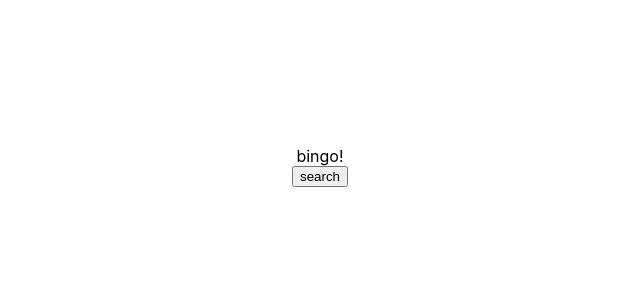
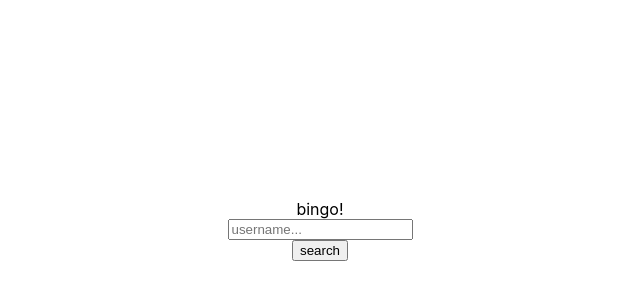
Before and after one commit to Brighttttttt/Get-Github-User-Info, a Next.js app: page / in a window 1280 px wide. Shown: the part 234-534 px from the top of the page, without its empty margins (320-960 px from the left). Built offline with nearby package versions, Linux system fonts and the light colour scheme.

Commit message:
use query params

```diff
--- /dev/null
+++ b/Components/SearchUsername.js
@@ -0,0 +1,28 @@
+import Head from "next/head";
+import Link from "next/link";
+import {useState} from "react";
+import classes from '../styles/Home.module.css';
+
+export default function SearchUsername() {
+    const [username, serUsername]=useState();
+
+    return (
+        <div className={classes.container}>
+            <Head>
+                <title>User Details</title>
+            </Head>
+
+            <main className={classes.main}>
+                bingo!
+                <input
+                    type="search"
+                    placeholder="username..."
+                    onChange={(e) => serUsername(e.target.value)}
+                />
+                <button>
+                    <Link href={`/profile/${username}`}>search</Link>
+                </button>
+            </main>
+        </div>
+    )
+}
--- a/pages/index.js
+++ b/pages/index.js
@@ -1,6 +1,6 @@
-import Head from 'next/head'
-import Link from 'next/link'
-import classes from '../styles/Home.module.css'
+import Head from 'next/head';
+import SearchUsername from "../Components/SearchUsername";
+import classes from '../styles/Home.module.css';
 
 export default function Home() {
   return (
@@ -12,10 +12,7 @@ export default function Home() {
       </Head>
 
       <main className={classes.main}>
-        bingo!
-        <button>
-          <Link href='/profile/23'>search</Link>
-        </button>
+          <SearchUsername/>
       </main>
     </div>
   )
```
Also changed, not shown: pages/profile/[username]/index.js (+6 -2 lines).
